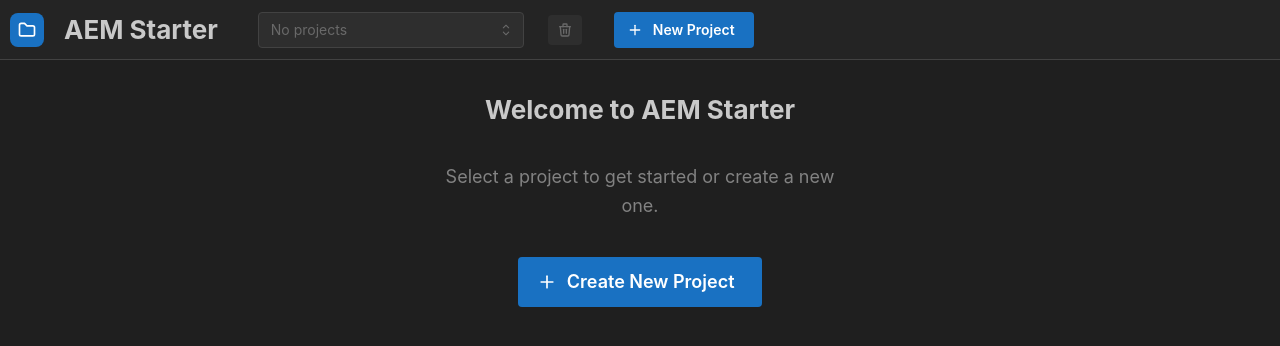
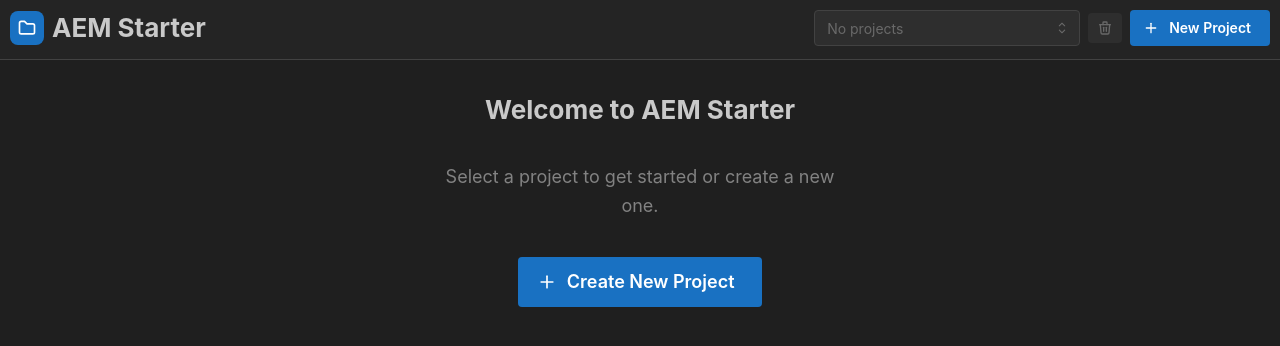
Before and after one commit to dfoerderreuther/aemstarter, a React (Vite) app: page / in a window 1280 px wide. Shown: the top 346 px of the page. Built offline with nearby package versions, Linux system fonts and the light colour scheme.

Commit message:
ProjectView for selected project display.

```diff
--- a/src/renderer/App.tsx
+++ b/src/renderer/App.tsx
@@ -2,6 +2,7 @@
 import { MantineProvider, AppShell, Title, Container, Center, Paper, Text, ThemeIcon, Group, Stack, createTheme, rem, Select, Button, Modal, TextInput } from '@mantine/core';
 import '@mantine/core/styles.css';
 import { ProjectList } from './components/ProjectList';
+import { ProjectView } from './components/ProjectView';
 import { Project } from '../types/Project';
 import { IconFolder, IconPlus, IconTrash } from '@tabler/icons-react';
 
@@ -129,11 +130,17 @@
         padding="md"
         style={{ minHeight: '100vh' }}
       >
-        <AppShell.Header p="xs" style={{ display: 'flex', alignItems: 'center', paddingLeft: rem(20), gap: rem(20) }}>
+        <AppShell.Header p="xs" style={{ paddingLeft: rem(20), paddingRight: rem(20) }}>
+          <Group justify="space-between" align="center" style={{ width: '100%' }}>
+            <Group align="center" gap={8}>
               <ThemeIcon size="lg" radius="md">
                 <IconFolder size={20} />
               </ThemeIcon>
-          <Title order={2} style={{ marginRight: rem(20) }}>AEM Starter</Title>
+              <Title order={2}>
+                {selectedProject ? selectedProject.name : 'AEM Starter'}
+              </Title>
+            </Group>
+            <Group align="center" gap={8}>
               <Select
                 placeholder={projects.length === 0 ? 'No projects' : 'Select project'}
                 data={projects.map(p => ({ value: p.id, label: p.name }))}
@@ -149,7 +156,6 @@
                 color="red"
                 size="compact-md"
                 px={8}
-            style={{ marginLeft: rem(4), marginRight: rem(8) }}
                 disabled={!selectedProject}
                 onClick={() => setDeleteDialogOpen(true)}
                 title="Delete selected project"
@@ -159,10 +165,11 @@
               <Button
                 leftSection={<IconPlus size={16} />}
                 onClick={() => setModalOpen(true)}
-            style={{ marginLeft: rem(4) }}
               >
                 New Project
               </Button>
+            </Group>
+          </Group>
         </AppShell.Header>
 
         {/* Delete confirmation dialog */}
@@ -214,9 +221,7 @@
 
         <AppShell.Main>
           {selectedProject ? (
-            <Container size="xl" py="md">
-              <ProjectList onProjectSelect={handleProjectListChange} selectedProject={selectedProject} />
-            </Container>
+            <ProjectView project={selectedProject} />
           ) : (
             <Container size="xl" py="md">
               <Stack gap="lg" align="center">
--- /dev/null
+++ b/src/renderer/components/ProjectView.tsx
@@ -0,0 +1,16 @@
+import React from 'react';
+import { Container, Title } from '@mantine/core';
+import { Project } from '../../types/Project';
+
+interface ProjectViewProps {
+  project: Project;
+}
+
+export const ProjectView: React.FC<ProjectViewProps> = ({ project }) => {
+  return (
+    <Container size="xl" py="md">
+        <Title order={2}>{project.name}</Title>
+      {/* Project content will go here */}
+    </Container>
+  );
+};
```
Lines whose indentation alone changed are shown as unchanged.
